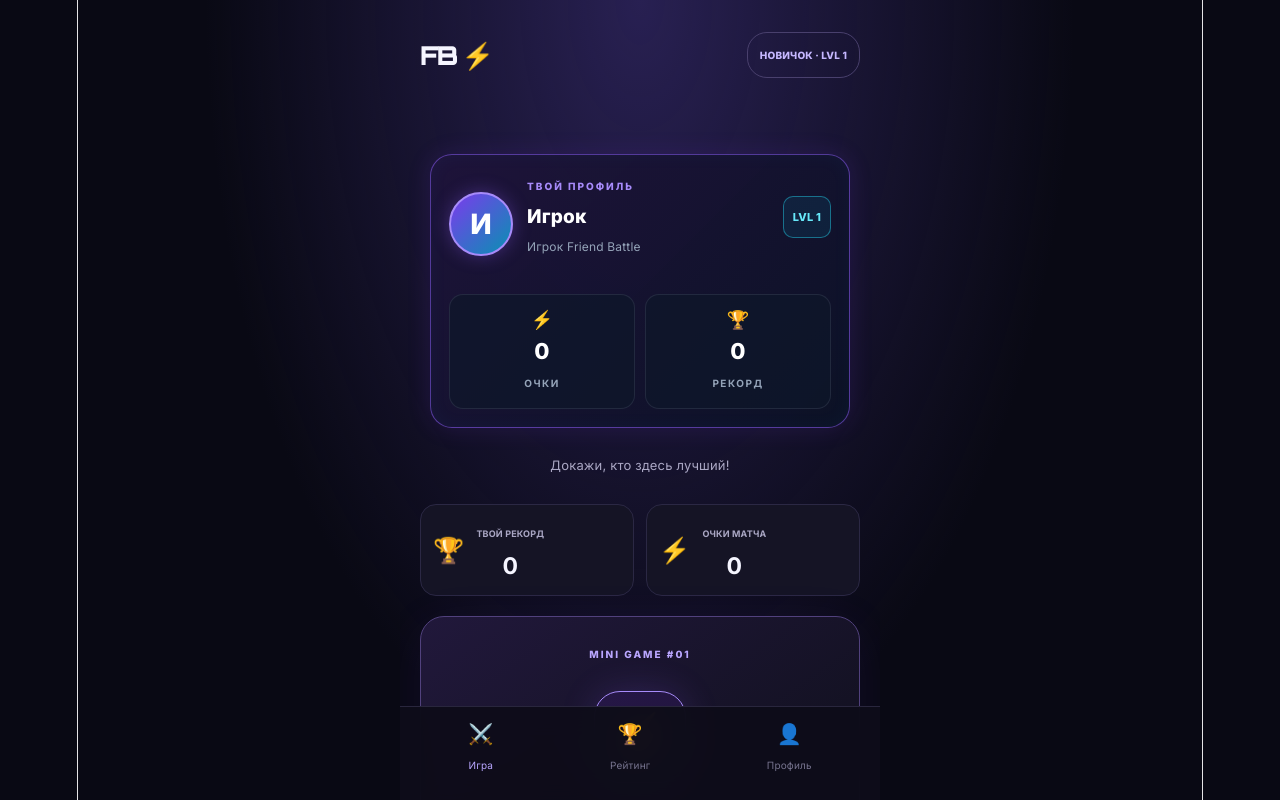
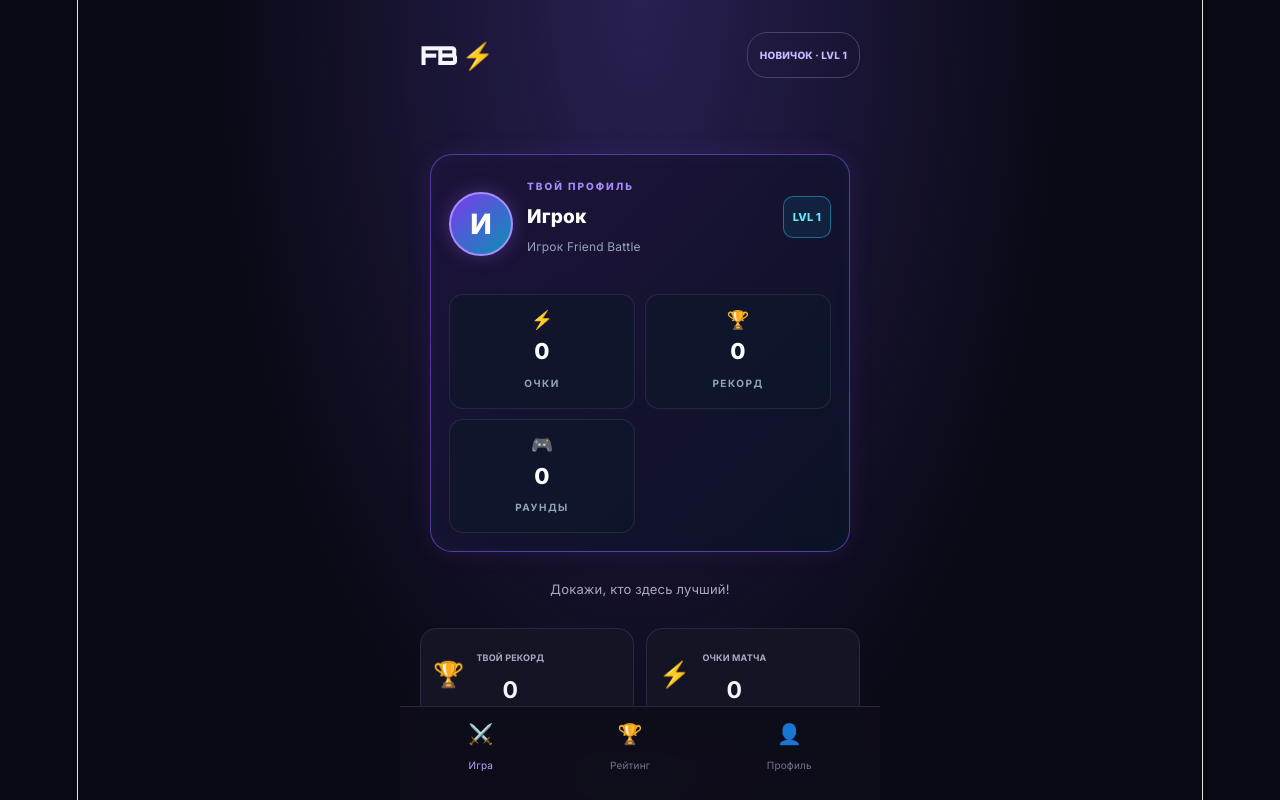
Before and after one commit to d10131994-boop/friend-battle, a React (Vite) app: page / in a window 1280 px wide. Shown: the top 800 px of the page. Built offline with nearby package versions, Linux system fonts and the light colour scheme.

Commit message:
Add rounds statistics

```diff
--- a/src/App.tsx
+++ b/src/App.tsx
@@ -29,6 +29,10 @@ function App() {
   const userPhoto = tg?.initDataUnsafe?.user?.photo_url
 
   const [score, setScore] = useState(0)
+  const [rounds, setRounds] = useState(() => {
+  const savedRounds = localStorage.getItem('friendBattleRounds')
+  return savedRounds ? Number(savedRounds) : 0
+})
  const [best, setBest] = useState(() => {
   const savedBest = localStorage.getItem('friendBattleBest')
   return savedBest ? Number(savedBest) : 0
@@ -38,6 +42,9 @@ function App() {
   useEffect(() => {
   localStorage.setItem('friendBattleBest', String(best))
 }, [best])
+useEffect(() => {
+  localStorage.setItem('friendBattleRounds', String(rounds))
+}, [rounds])
 
   function startGame() {
     setScore(0)
@@ -52,6 +59,7 @@ function App() {
       if (remaining <= 0) {
   window.clearInterval(timer)
   setPlaying(false)
+  setRounds((previous) => previous + 1)
 }
     }, 1000)
   }
@@ -94,6 +102,7 @@ function App() {
 
   <div className="profile-level-badge">LVL 1</div>
 
+
 <div className="profile-stats">
   <div className="profile-stat">
     <span>⚡</span>
@@ -105,8 +114,14 @@ function App() {
     <strong>{best}</strong>
     <small>РЕКОРД</small>
   </div>
+  <div className="profile-stat">
+    <span>🎮</span>
+    <strong>{rounds}</strong>
+    <small>РАУНДЫ</small>
   </div>
 </div>
+</div>
+
 
         <p>Докажи, кто здесь лучший!</p>
       </section>
```
Lines whose indentation alone changed are shown as unchanged.
